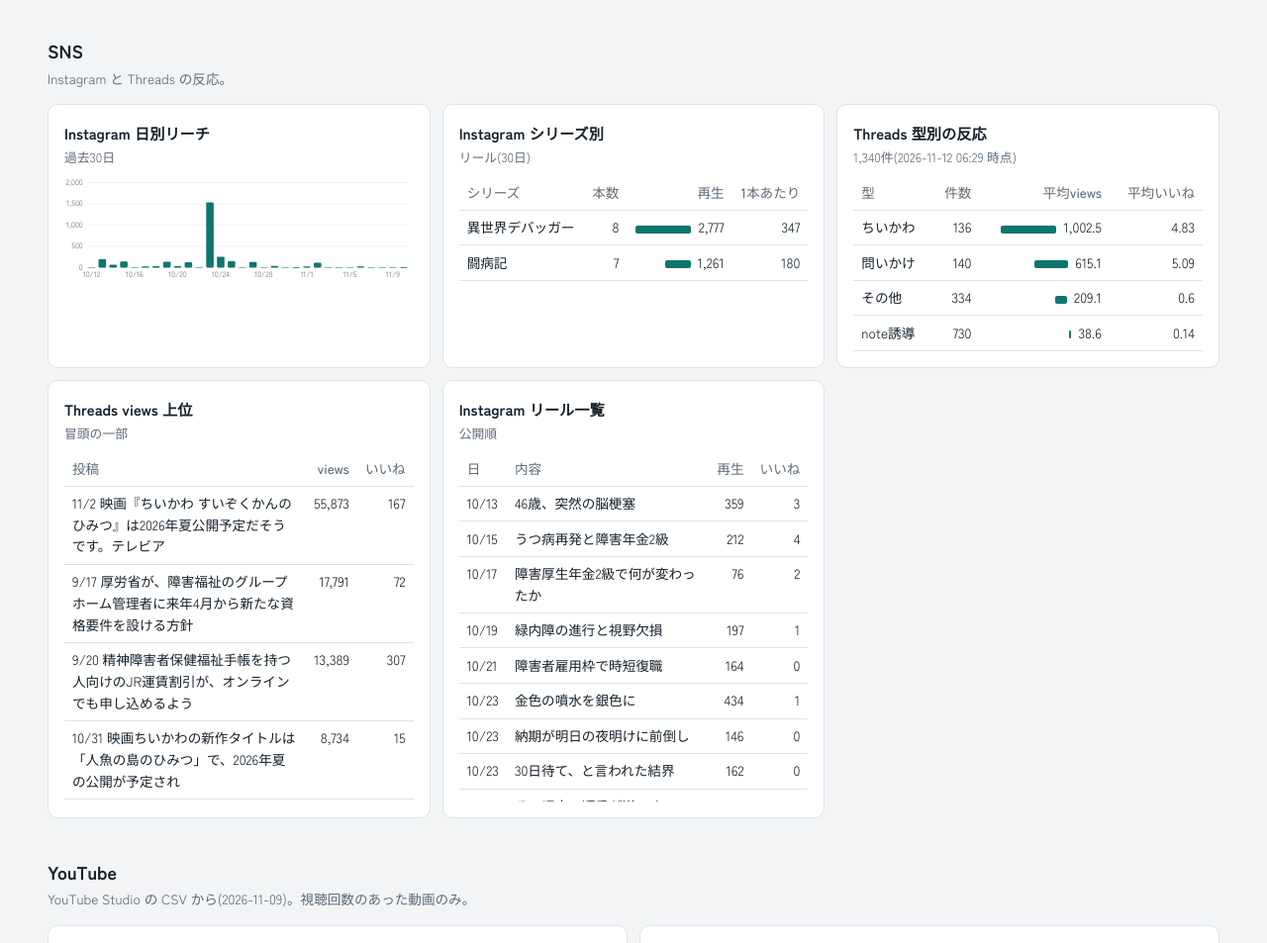
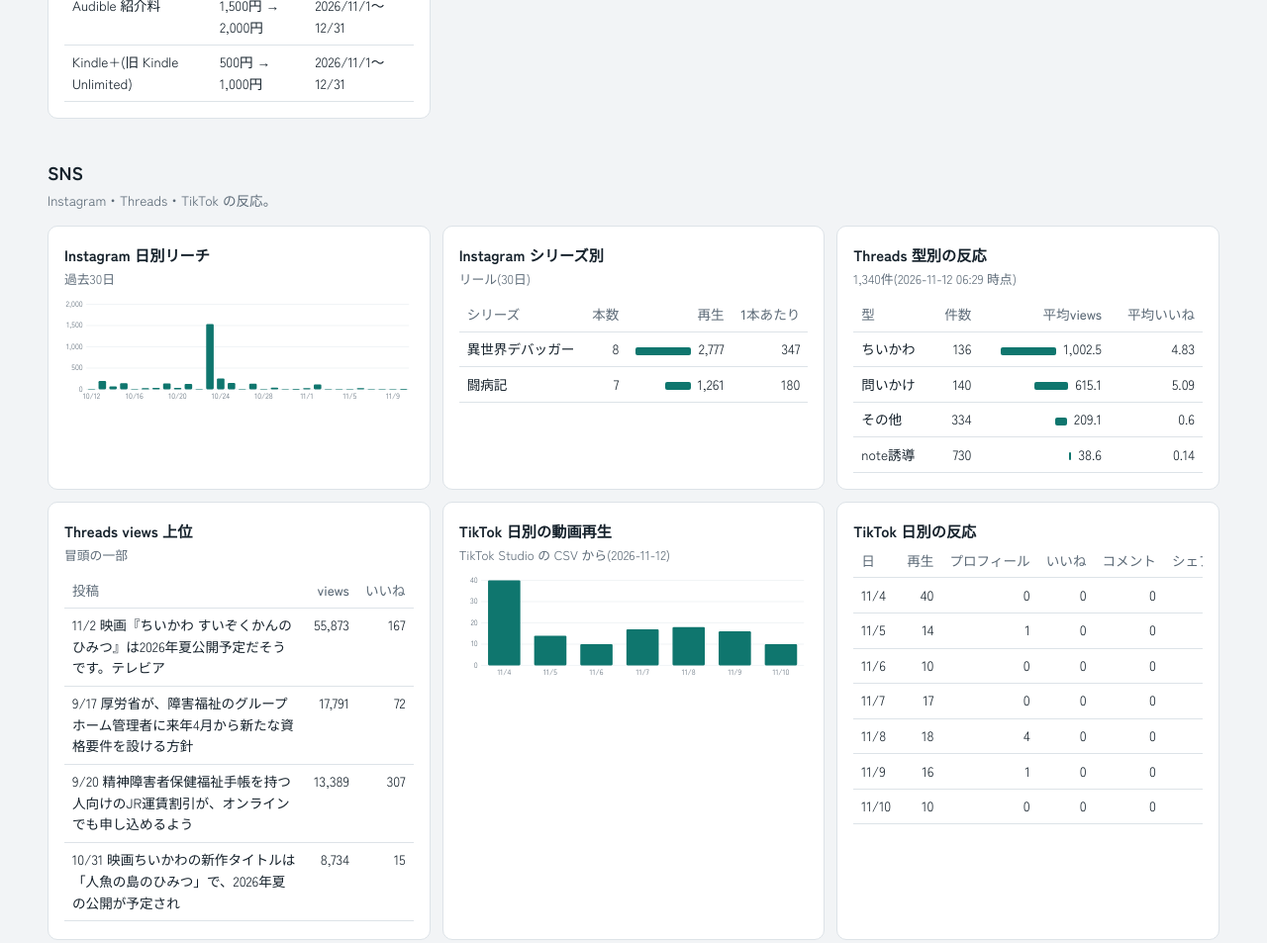
Before and after one commit to oyusuke0603/activity-dashboard, a plain HTML site: page index.html in a window 1280 px wide. Shown: the part 1255-2208 px from the top of the page at 99% size. Drawn offline with Linux system fonts and the light colour scheme.

Commit message:
dashboard: add TikTok section (manual CSV)

```diff
--- a/data/latest.json
+++ b/data/latest.json
@@ -1057,5 +1057,66 @@
     "text": "投稿前から削除 2026-10-28_01"
    }
   ]
+ },
+ "tiktok": {
+  "asof": "2026-11-12",
+  "daily": [
+   {
+    "date": "2026-11-04",
+    "views": 40,
+    "profile_views": 0,
+    "likes": 0,
+    "comments": 0,
+    "shares": 0
+   },
+   {
+    "date": "2026-11-05",
+    "views": 14,
+    "profile_views": 1,
+    "likes": 0,
+    "comments": 0,
+    "shares": 0
+   },
+   {
+    "date": "2026-11-06",
+    "views": 10,
+    "profile_views": 0,
+    "likes": 0,
+    "comments": 0,
+    "shares": 0
+   },
+   {
+    "date": "2026-11-07",
+    "views": 17,
+    "profile_views": 0,
+    "likes": 0,
+    "comments": 0,
+    "shares": 0
+   },
+   {
+    "date": "2026-11-08",
+    "views": 18,
+    "profile_views": 4,
+    "likes": 0,
+    "comments": 0,
+    "shares": 0
+   },
+   {
+    "date": "2026-11-09",
+    "views": 16,
+    "profile_views": 1,
+    "likes": 0,
+    "comments": 0,
+    "shares": 0
+   },
+   {
+    "date": "2026-11-10",
+    "views": 10,
+    "profile_views": 0,
+    "likes": 0,
+    "comments": 0,
+    "shares": 0
+   }
+  ]
  }
 }
--- a/index.html
+++ b/index.html
@@ -97,7 +97,7 @@
 
   <section class="blk" id="sns">
     <h2>SNS</h2>
-    <p class="sub">Instagram と Threads の反応。</p>
+    <p class="sub">Instagram・Threads・TikTok の反応。</p>
     <div class="grid" id="sns-grid"></div>
   </section>
 
@@ -184,13 +184,13 @@
   };
 
   fetch('data/latest.json?' + Date.now()).then((r) => r.json()).then((d) => {
-    const ig = d.instagram, yt = d.youtube, nt = d.note, th = d.threads, am = d.amazon, gh = d.github;
+    const ig = d.instagram, yt = d.youtube, nt = d.note, th = d.threads, am = d.amazon, gh = d.github, tk = d.tiktok;
     document.getElementById('stamp').textContent = '最終更新 ' + String(d.meta.updated).replace('T', ' ').slice(0, 16);
 
     const src = d.meta.sources || {};
     const chips = document.getElementById('chips');
     [['GitHub', src.github], ['Threads', src.threads], ['Instagram', src.instagram]].forEach(([n, s]) => chips.append(chip(n, s)));
-    [['note', nt.asof], ['Amazon', am.asof], ['YouTube', yt.asof]].forEach(([n, a]) => chips.append(chip(n, { status: 'ok', label: '手動 ' + md(String(a).slice(0, 10)) })));
+    [['note', nt.asof], ['Amazon', am.asof], ['YouTube', yt.asof], ['TikTok', tk.asof]].forEach(([n, a]) => chips.append(chip(n, { status: 'ok', label: '手動 ' + md(String(a).slice(0, 10)) })));
 
     const commits7 = sum((gh.commits_daily || []).slice(-7), (x) => x.count);
     document.getElementById('kpis').append(
@@ -199,6 +199,7 @@
       kpi('note ページビュー', N.format(nt.summary.pageviews), `インプレッション ${N.format(nt.summary.impressions)}`),
       kpi('Instagram フォロワー', N.format(ig.profile.followers), `30日の新規 +${sum(ig.daily, (x) => x.new_followers)}`),
       kpi('YouTube 視聴回数', N.format(yt.total.views), `再生時間 ${F1.format(yt.total.watch_hours)}時間`),
+      kpi('TikTok 動画再生(7日)', N.format(sum(tk.daily, (x) => x.views)), `プロフィール表示 ${sum(tk.daily, (x) => x.profile_views)}`),
       kpi('GitHub コミット(7日)', N.format(commits7), `リポジトリ ${gh.repos.length}`)
     );
 
@@ -219,6 +220,8 @@
         Object.values(ig.reels.reduce((m, r) => { const g = m[r.series] ??= { series: r.series, n: 0, views: 0 }; g.n++; g.views += +r.views; return m; }, {})).map((g) => ({ ...g, avg: Math.round(g.views / g.n) })).sort((a, b) => b.views - a.views))),
       card('Threads 型別の反応', `${N.format(totalPosts)}件(${th.asof} 時点)`, table([{ t: '型', k: 'type' }, { t: '件数', k: 'posts', num: 1 }, { t: '平均views', k: 'avg_views', num: 1, bar: 1, f: F1.format }, { t: '平均いいね', k: 'avg_likes', num: 1 }], th.types)),
       card('Threads views 上位', '冒頭の一部', table([{ t: '投稿', k: 'text', f: (v, r) => `${md(r.posted)} ${v}` }, { t: 'views', k: 'views', num: 1, f: N.format }, { t: 'いいね', k: 'likes', num: 1 }], th.top)),
+      card('TikTok 日別の動画再生', `TikTok Studio の CSV から(${tk.asof})`, bars(tk.daily, 'date', 'views')),
+      card('TikTok 日別の反応', '', table([{ t: '日', k: 'date', f: md }, { t: '再生', k: 'views', num: 1 }, { t: 'プロフィール', k: 'profile_views', num: 1 }, { t: 'いいね', k: 'likes', num: 1 }, { t: 'コメント', k: 'comments', num: 1 }, { t: 'シェア', k: 'shares', num: 1 }], tk.daily)),
       card('Instagram リール一覧', '公開順', table([{ t: '日', k: 'date', f: md }, { t: '内容', k: 'title' }, { t: '再生', k: 'views', num: 1, f: N.format }, { t: 'いいね', k: 'likes', num: 1 }], ig.reels))
     );
 
@@ -236,7 +239,7 @@
     );
 
 
-    document.getElementById('foot').textContent = '自動更新: GitHub・Threads・Instagram(3時間ごと)。手動更新: note・Amazon・YouTube。';
+    document.getElementById('foot').textContent = '自動更新: GitHub・Threads・Instagram(3時間ごと)。手動更新: note・Amazon・YouTube・TikTok。';
   }).catch((e) => { document.getElementById('stamp').textContent = 'データを読み込めませんでした: ' + e.message; });
 
   const root = document.documentElement;
```
